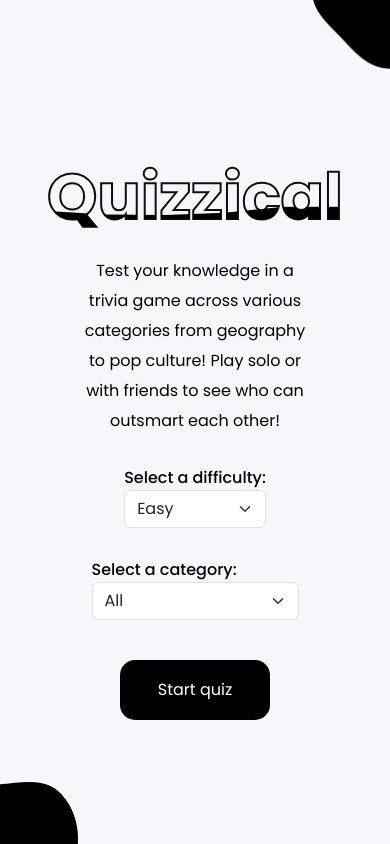
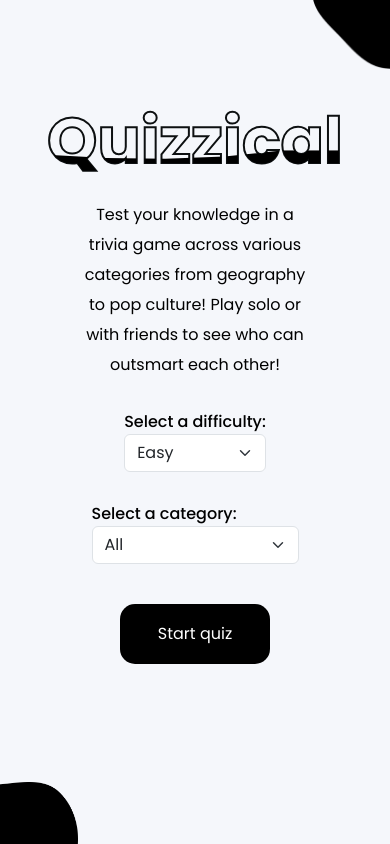
Before and after one commit to steph-xue/quizzical, a React (Vite) app: page / in a window 390 px wide. Built offline with nearby package versions, Linux system fonts and the light colour scheme.

Commit message:
adjust positioning of cover page

```diff
--- a/src/style.css
+++ b/src/style.css
@@ -52,16 +52,10 @@ body {
 .cover-page {
   display: flex;
   flex-direction: column;
+  justify-content: center;
   align-items: center;
   height: 100vh;
   width: 100vw;
-  padding-top: 30vh;
-}
-
-@media only screen and (max-width: 1200px) {
-  .cover-page {
-    padding-top: 28vh;
-  }
 }
 
 .description {
```
